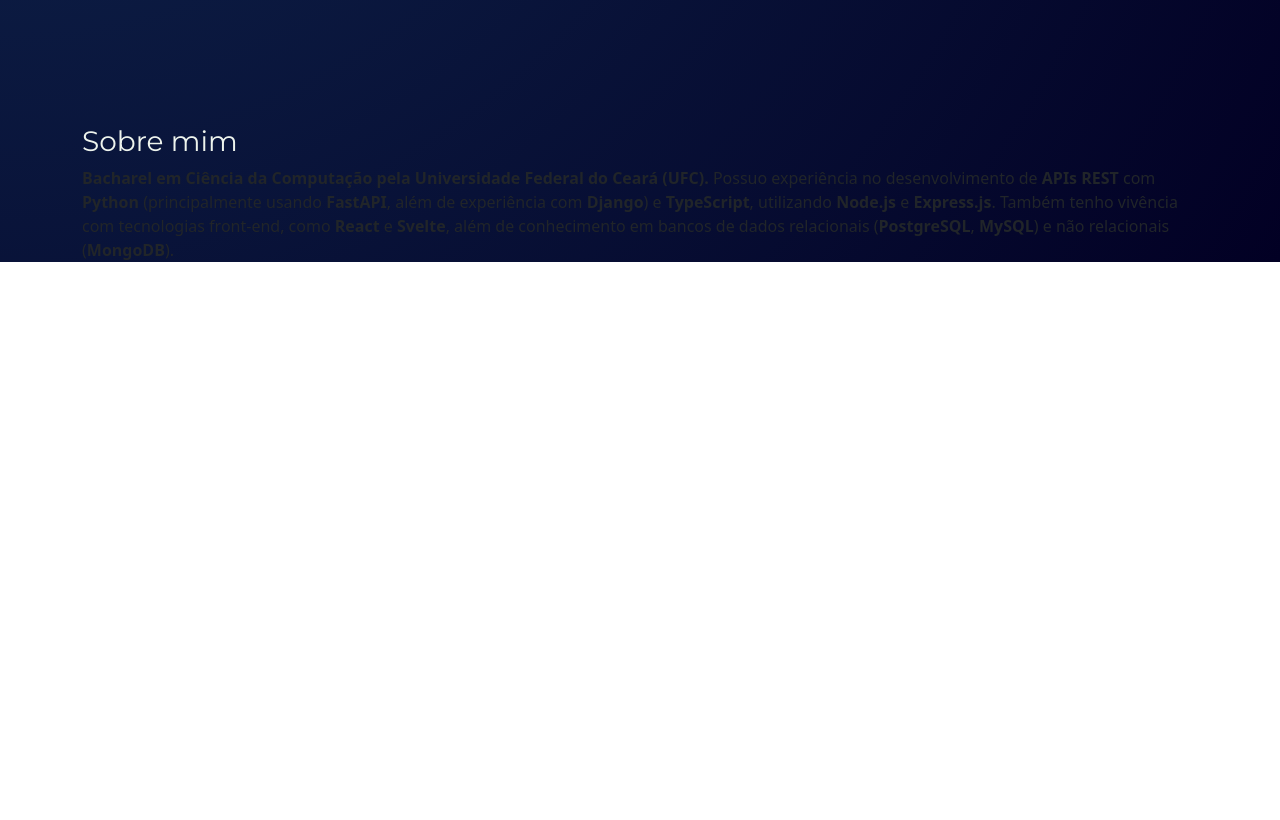
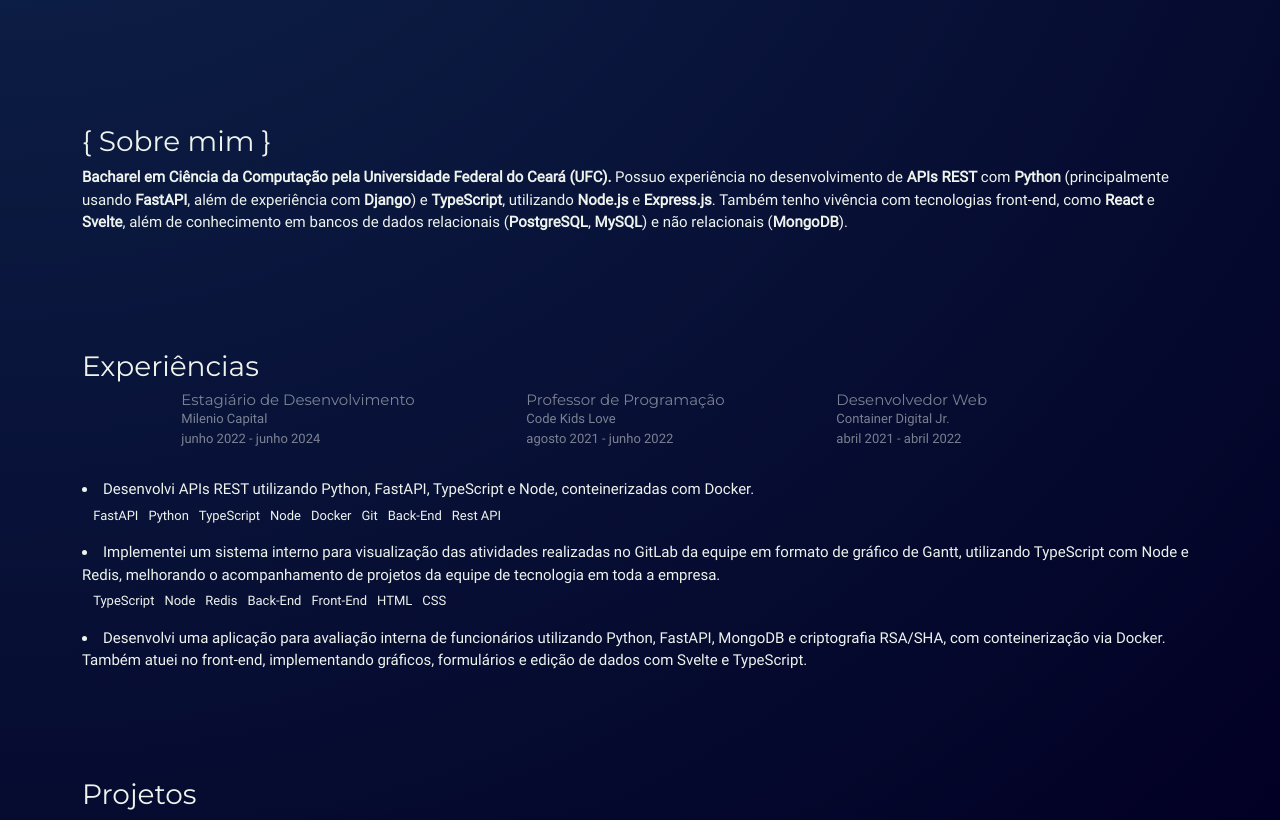
Before and after one commit to caiofov/caiofov.github.io, a React (Create React App) app: page / in a window 1280 px wide. Shown: the part 580-1400 px from the top of the page. Before the commit the page ends 842 px from the top, so only its background shows below. Built offline with nearby package versions, Linux system fonts and the light colour scheme.

Commit message:
experience section

```diff
--- a/package.json
+++ b/package.json
@@ -24,7 +24,7 @@
     "web-vitals": "^2.1.4"
   },
   "scripts": {
-    "start": "react-scripts start",
+    "start": "set PORT=3006 && react-scripts start",
     "build": "react-scripts build",
     "test": "react-scripts test",
     "eject": "react-scripts eject"
--- a/src/App.css
+++ b/src/App.css
@@ -42,12 +42,12 @@ html,
     rgba(12, 28, 67, 1) 30%,
     rgba(2, 0, 36, 1) 100%
   );
-  min-height: 80vh;
 }
 a {
   color: var(--dark-link);
 }
-p {
+p,
+li {
   font-family: var(--font-family-primary);
   font-size: 15px;
   color: var(--dark-primary);
@@ -146,10 +146,6 @@ nav.navbar {
   color: var(--dark-button-hover);
 }
 
-.body-container {
-  /* background-color: var(--dark-background); */
-}
-
 #language-selector .btn {
   background-color: transparent;
   border: none;
@@ -217,3 +213,43 @@ nav.navbar {
   display: flex;
   margin-top: 1vh;
 }
+
+/* EXPERIENCE SECTION */
+
+.experience-title h4 {
+  font-size: 15px;
+  margin: 0;
+}
+
+.experience-title {
+  opacity: 50%;
+  transition: 0.2s ease-in-out;
+  cursor: pointer;
+  margin-right: 10%;
+}
+
+.experience-title:hover {
+  opacity: 100%;
+}
+.experience-title .active {
+  opacity: 100%;
+}
+
+#experiences-body {
+  margin-top: 30px;
+  height: 200px;
+  overflow-y: scroll;
+}
+.experience-company,
+.experience-period {
+  font-size: 13px;
+  margin: 0;
+}
+.experience-skills {
+  margin-top: 5px;
+  margin-left: 1%;
+}
+.experience-skills p {
+  margin-right: 10px;
+  font-size: 13px;
+}
--- a/src/App.tsx
+++ b/src/App.tsx
@@ -3,6 +3,8 @@ import "./App.css";
 import { NavBar } from "./components/NavBar";
 import { Home } from "./components/sections/Home";
 import { About } from "./components/sections/About";
+import { Experience } from "./components/sections/Experience";
+import { Projects } from "./components/sections/Projects";
 
 function App() {
   return (
@@ -11,6 +13,8 @@ function App() {
       <Container className="pt-5 mt-5 body-container">
         <Home />
         <About />
+        <Experience />
+        <Projects />
       </Container>
     </div>
   );
--- a/src/components/animations/OpacityReveal.tsx
+++ b/src/components/animations/OpacityReveal.tsx
@@ -24,14 +24,20 @@ export const OpacityReveal: React.FC<{
 
 export const OpacityRevealSequence: React.FC<{
   children: JSX.Element[];
-  delayIncrease?: number;
+  delayIncrease?: number | ((len: number) => number);
   delayInit?: number;
 }> = ({ children, delayIncrease = 0.5, delayInit = 0 }) => {
   let delay = delayInit;
+
+  let delayIcc =
+    typeof delayIncrease == "number"
+      ? delayIncrease
+      : delayIncrease(children.length);
+
   return (
     <>
       {children.map((child, idx) => {
-        delay += delayIncrease;
+        delay += delayIcc;
         return <OpacityReveal delay={delay}>{child}</OpacityReveal>;
       })}
     </>
--- a/src/components/sections/About.tsx
+++ b/src/components/sections/About.tsx
@@ -7,8 +7,14 @@ export const About = () => {
   return (
     <section id="about-me">
       <div id="about-me-main">
-        <h3>{t("sections.about.name")}</h3>
-        <Trans className="justify" i18nKey={"sections.about.text"} />
+        <h3>
+          {"{ "}
+          {t("sections.about.name")}
+          {" }"}
+        </h3>
+        <p>
+          <Trans className="justify" i18nKey={"sections.about.text"} />
+        </p>
       </div>
     </section>
   );
--- /dev/null
+++ b/src/components/sections/Experience.tsx
@@ -0,0 +1,104 @@
+import React, { useState } from "react";
+import { useTranslation } from "react-i18next";
+import experiences from "../../assets/experiences.json";
+import { OpacityRevealSequence } from "../animations/OpacityReveal";
+
+type CompanyType = keyof typeof experiences;
+type ExperienceType = keyof (typeof experiences)[CompanyType]["experiences"];
+
+const ExperienceTitle: React.FC<{
+  company: string;
+  start: string;
+  end: string;
+  role: string;
+  active: boolean;
+  onClick: React.MouseEventHandler<HTMLDivElement>;
+}> = ({ company, start, end, role, active, onClick }) => {
+  return (
+    <div
+      className={"experience-title" + (active ? " active" : "")}
+      onClick={onClick}
+    >
+      <h4>{role}</h4>
+      <p className="experience-company">{company}</p>
+      <p className="experience-period">
+        {start} - {end}
+      </p>
+    </div>
+  );
+};
+
+const ExperienceItem: React.FC<{
+  company: CompanyType;
+  experience: ExperienceType;
+  text: string;
+}> = ({ company, text, experience }) => {
+  const skills = experiences[company]["experiences"][experience] as string[];
+
+  return (
+    <li className="experience-item">
+      {text}
+
+      <div className="experience-skills d-flex">
+        {skills.map((skill) => {
+          return <p>{skill}</p>;
+        })}
+      </div>
+    </li>
+  );
+};
+
+export const Experience = () => {
+  const { t } = useTranslation();
+  const [active, setActive] = useState(
+    Object.keys(experiences)[0] as CompanyType
+  );
+  return (
+    <section id="experiences">
+      <h3>{t("sections.experiences.name")}</h3>
+      <div
+        id="experiences-select"
+        className="d-flex justify-content-center align-items-center"
+      >
+        {Object.keys(experiences).map((c) => {
+          const company = c as CompanyType;
+          return (
+            <ExperienceTitle
+              key={company}
+              company={experiences[company as keyof typeof experiences].name}
+              start={t(`sections.experiences.${company}.start`)}
+              end={t(`sections.experiences.${company}.end`)}
+              role={t(`sections.experiences.${company}.role`)}
+              active={company === active}
+              onClick={(e) => {
+                e.preventDefault();
+                setActive(company);
+              }}
+            />
+          );
+        })}
+      </div>
+      <div id="experiences-body">
+        <OpacityRevealSequence
+          delayIncrease={(len) => {
+            return len > 5 ? 0.1 : 10;
+          }}
+        >
+          {Object.keys(experiences[active]["experiences"]).map((e) => {
+            const exp = e as ExperienceType;
+            return (
+              <ExperienceItem
+                key={active + exp}
+                company={active}
+                experience={exp}
+                text={t(
+                  `sections.experiences.${active}.texts.${exp as string}`
+                )}
+              />
+            );
+          })}
+        </OpacityRevealSequence>
+      </div>
+    </section>
+  );
+};
--- /dev/null
+++ b/src/components/sections/Projects.tsx
@@ -0,0 +1,11 @@
+import React from "react";
+import { useTranslation } from "react-i18next";
+
+export const Projects = () => {
+  const { t } = useTranslation();
+  return (
+    <section id="projects">
+      <h3>{t("sections.projects.name")}</h3>
+    </section>
+  );
+};
```
